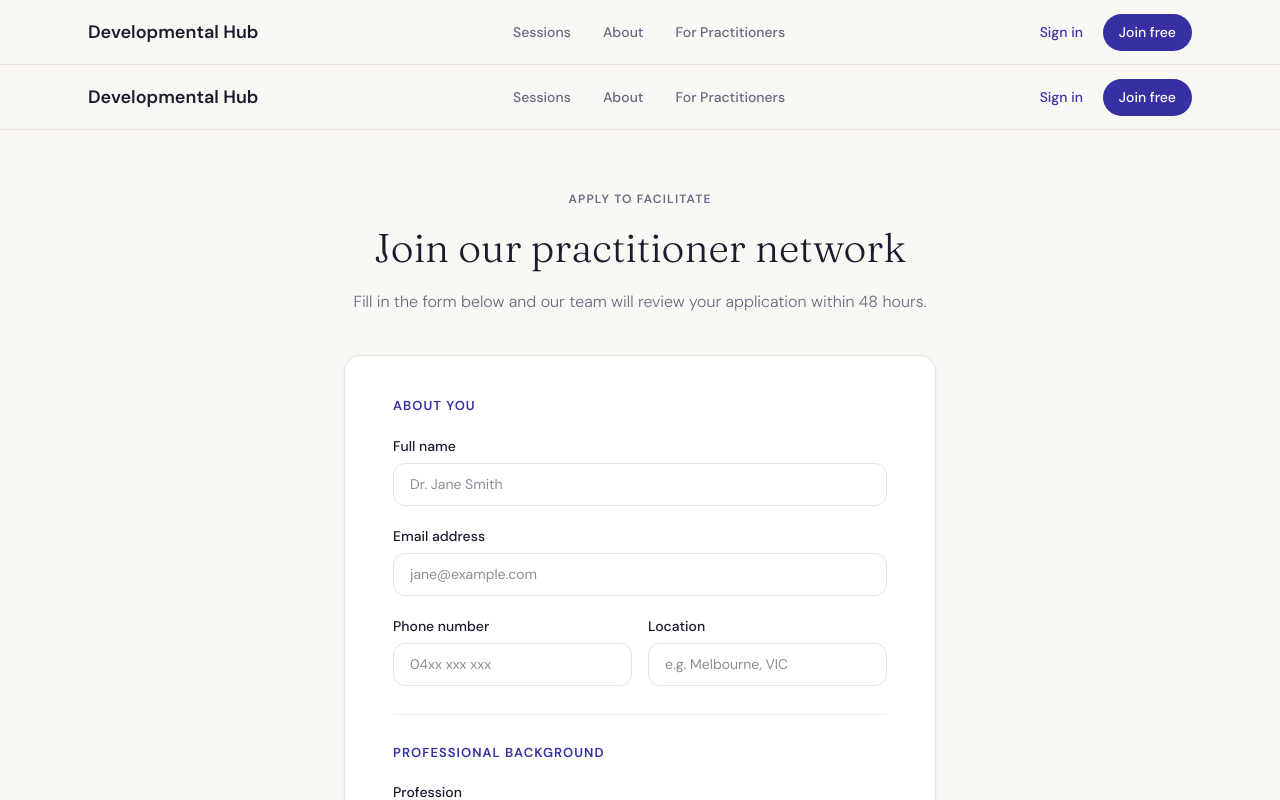
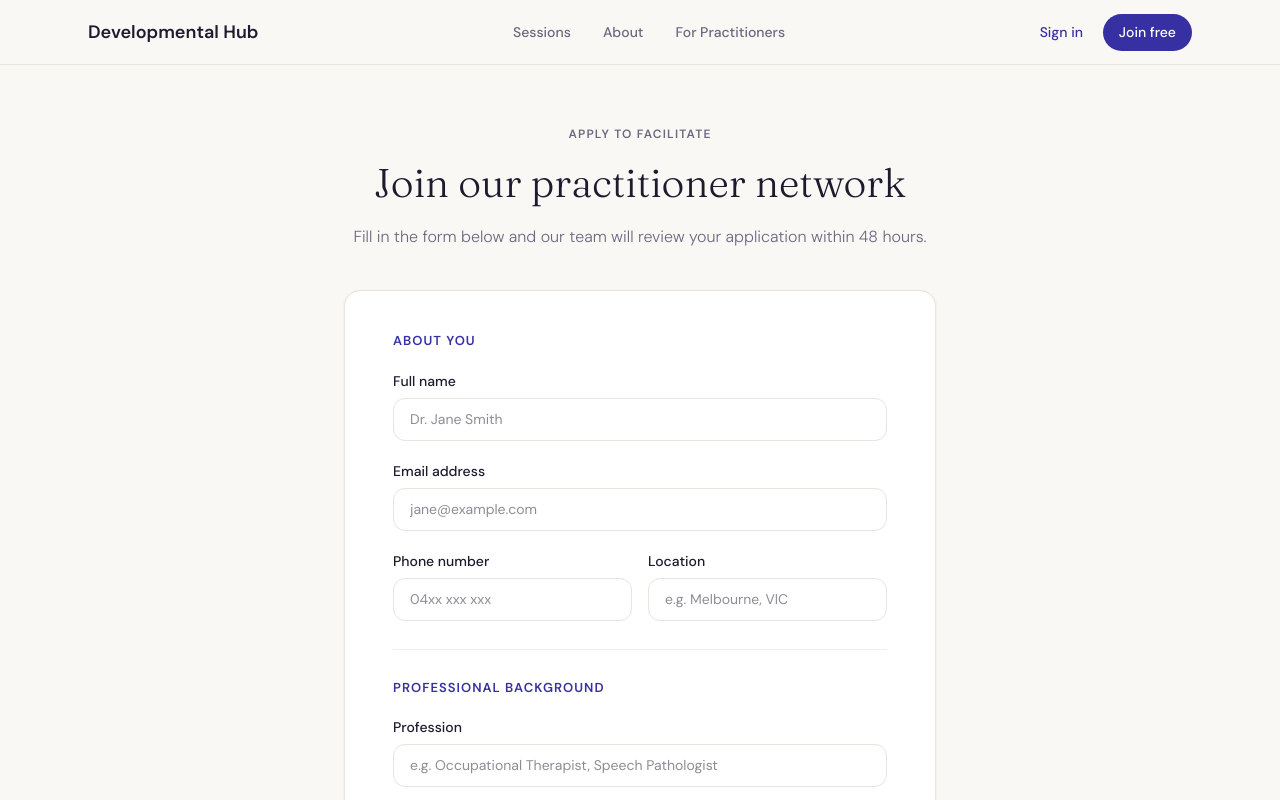
Before and after one commit to developmentalhub/allied-health-assistant-course, a Next.js app: page /practitioners/apply in a window 1280 px wide. Shown: the top 800 px of the page. Built offline with nearby package versions, Linux system fonts and the light colour scheme; no server answers.

Commit message:
Fix apply page - remove double navbar

```diff
--- a/app/practitioners/apply/page.tsx
+++ b/app/practitioners/apply/page.tsx
@@ -1,7 +1,6 @@
 "use client";
 
 import { useState } from "react";
-import Navbar from "@/components/Navbar";
 import Link from "next/link";
 import { supabase } from "@/lib/supabase";
 
@@ -59,7 +58,6 @@ export default function ApplyPage() {
   if (submitted) {
     return (
       <main style={{ minHeight: "100vh", backgroundColor: "#faf8f5" }}>
-        <Navbar />
         <div style={{ maxWidth: "640px", margin: "0 auto", padding: "80px 24px", textAlign: "center" }}>
           <div style={{ width: "72px", height: "72px", backgroundColor: "#f0fdf4", borderRadius: "50%", display: "flex", alignItems: "center", justifyContent: "center", margin: "0 auto 24px" }}>
             <svg width="36" height="36" fill="none" stroke="#166534" strokeWidth="2">
@@ -115,7 +113,6 @@ export default function ApplyPage() {
 
   return (
     <main style={{ minHeight: "100vh", backgroundColor: "#faf8f5" }}>
-      <Navbar />
 
       <section style={{ maxWidth: "640px", margin: "0 auto", padding: "60px 24px 40px", textAlign: "center" }}>
         <p style={{ fontSize: "12px", fontWeight: 600, letterSpacing: "0.1em", textTransform: "uppercase", color: "#6b6880", marginBottom: "16px" }}>
```
